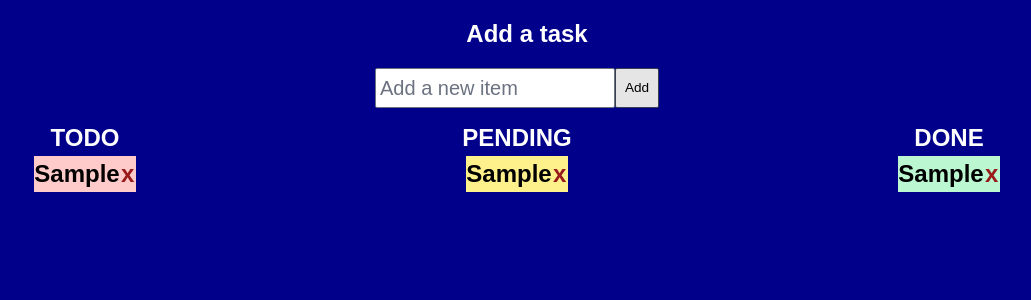
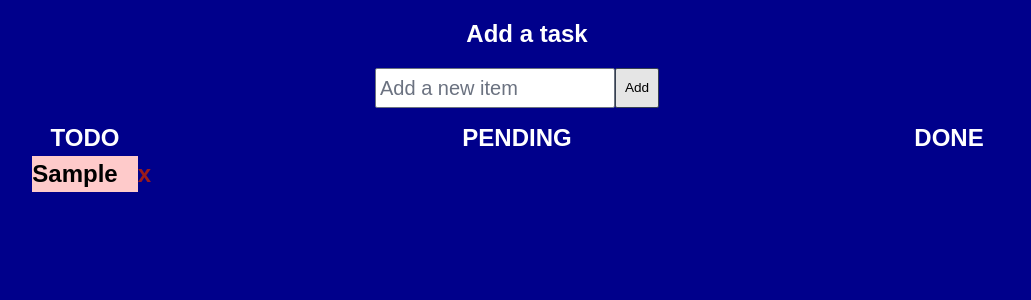
Before and after one commit to wirenpaper/todo-frontend, a Next.js app: page / in a window 1280 px wide. Both pictures are taken after typing "Sample" into the empty fields and a click on the button "Add". Shown: the top 300 px of the page, without its empty margins (123-1154 px from the left). Built offline with nearby package versions, Linux system fonts and the light colour scheme.

Commit message:
can drag and get info bout coords of items

```diff
--- a/app/item.tsx
+++ b/app/item.tsx
@@ -1,4 +1,9 @@
-import React from "react";
+import React, { useRef } from "react";
+import Draggable, {
+  DraggableData,
+  DraggableEvent,
+  DraggableEventHandler,
+} from "react-draggable";
 
 interface ItemProps {
   text: string;
@@ -7,13 +12,41 @@ interface ItemProps {
 }
 
 const Item: React.FC<ItemProps> = ({ text, onDelete, bgColor }) => {
+  const nodeRef = useRef(null);
+
+  const handleDrag: DraggableEventHandler = (
+    e: DraggableEvent,
+    data: DraggableData
+  ) => {
+    //console.log("Dragging:", e, data);
+  };
+
+  const handleStart: DraggableEventHandler = (
+    e: DraggableEvent,
+    data: DraggableData
+  ) => {
+    console.log("starting:", data);
+  };
+
+  const handleStop: DraggableEventHandler = (
+    e: DraggableEvent,
+    data: DraggableData
+  ) => {
+    console.log("stopping:", data);
+  };
+
   return (
-    <div className={`flex ${bgColor} mb-2`}>
-      <h2>{text}</h2>
-      <button onClick={onDelete} className="text-red-800 font-bold size-4">
-        <h2>x</h2>
-      </button>
-    </div>
+    <Draggable nodeRef={nodeRef} onDrag={handleDrag} onStart={handleStart} onStop={handleStop}>
+      <div ref={nodeRef} className={`flex ${bgColor} mb-2 cursor-move`}>
+        <h2>{text}</h2>
+        <button
+          onClick={onDelete}
+          className="text-red-800 pl-5 font-bold size-4"
+        >
+          <h2>x</h2>
+        </button>
+      </div>
+    </Draggable>
   );
 };
 
--- a/app/page.tsx
+++ b/app/page.tsx
@@ -3,18 +3,18 @@ import { useState } from "react";
 import Item from "./item";
 
 export default function Home() {
-  const [items, setItems] = useState<string[]>([]);
+  const [ItemsTodo, setItemsTodo] = useState<string[]>([]);
 
   const handleDelete = (index: number) => {
-    setItems(items.filter((_, i) => i !== index));
+    setItemsTodo(ItemsTodo.filter((_, i) => i !== index));
   };
 
   const handleSubmit = (event: React.FormEvent<HTMLFormElement>) => {
     event.preventDefault();
     const form = event.target as HTMLFormElement;
     const input = form.item;
-    const newItems = [...items, input.value];
-    setItems(newItems);
+    const newItemsTodo = [...ItemsTodo, input.value];
+    setItemsTodo(newItemsTodo);
     form.reset();
   };
 
@@ -47,7 +47,7 @@ export default function Home() {
         <div className="flex-1">
           <h2 className="text-center text-white font-bold">TODO</h2>
           <div className="flex flex-col items-center">
-            {items.map((text, index) => (
+            {ItemsTodo.map((text, index) => (
               <Item
                 key={index}
                 text={text}
@@ -60,27 +60,31 @@ export default function Home() {
         <div className="flex-1">
           <h2 className="text-center text-white font-bold">PENDING</h2>
           <div className="flex flex-col items-center">
-            {items.map((text, index) => (
-              <Item
-                key={index}
-                text={text}
-                bgColor="bg-yellow-200"
-                onDelete={() => handleDelete(index)}
-              />
-            ))}
+            {/*
+              *{ItemsTodo.map((text, index) => (
+              *  <Item
+              *    key={index}
+              *    text={text}
+              *    bgColor="bg-yellow-200"
+              *    onDelete={() => handleDelete(index)}
+              *  />
+              *))}
+              */}
           </div>
         </div>
         <div className="flex-1">
           <h2 className="text-center text-white font-bold">DONE</h2>
           <div className="flex flex-col items-center">
-            {items.map((text, index) => (
-              <Item
-                key={index}
-                text={text}
-                bgColor="bg-green-200"
-                onDelete={() => handleDelete(index)}
-              />
-            ))}
+            {/*
+              *{ItemsTodo.map((text, index) => (
+              *  <Item
+              *    key={index}
+              *    text={text}
+              *    bgColor="bg-green-200"
+              *    onDelete={() => handleDelete(index)}
+              *  />
+              *))}
+              */}
           </div>
         </div>
       </div>
--- a/package.json
+++ b/package.json
@@ -12,6 +12,7 @@
     "next": "14.2.4",
     "react": "^18",
     "react-dom": "^18",
+    "react-draggable": "^4.4.6",
     "zustand": "^4.5.4"
   },
   "devDependencies": {
```
Also changed, not shown: 1 other file (tests, documents, lock files or other folders).
